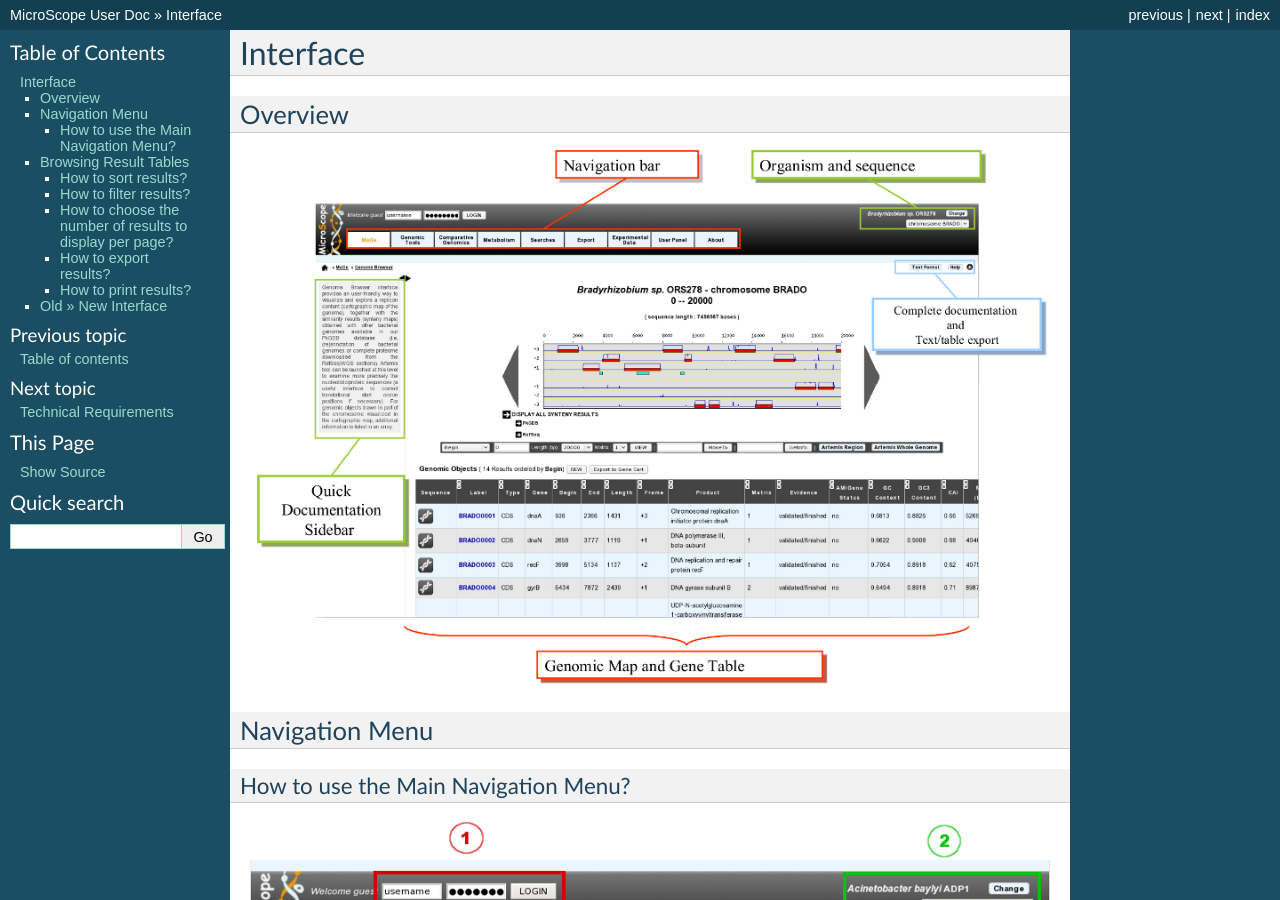
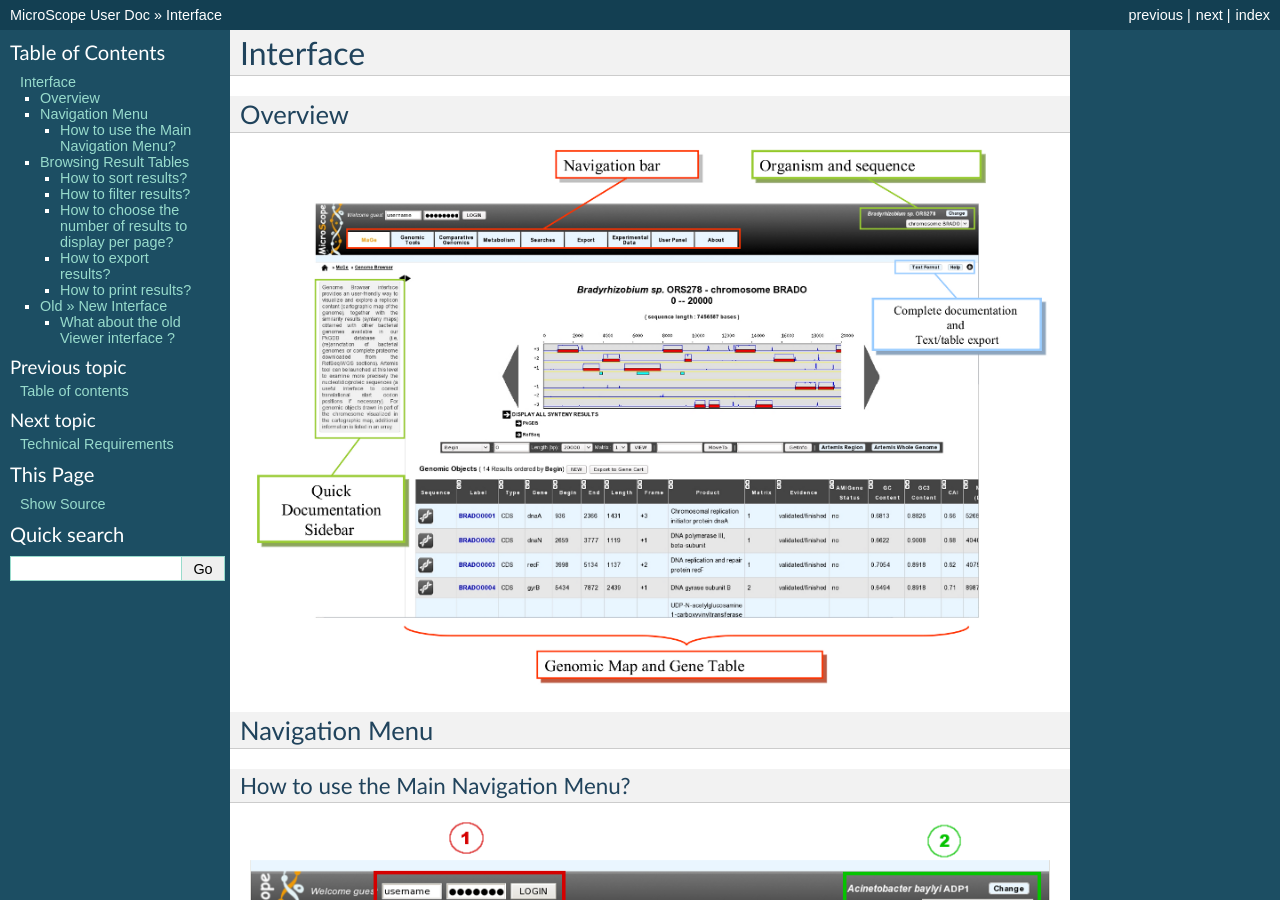
Before and after one commit to labgem/microscope-user-doc, a Sphinx documentation site: the page built from docs/content/overview/interface.rst, in a window 1280 px wide and 900 px high. Built offline with Sphinx 7.4.7, drawn with Linux system fonts in a browser that asks for light colours; formulas are drawn with MathJax 3; some of the changed text lies outside the part shown.

Commit message:
Update interface.rst

```diff
--- a/docs/content/overview/interface.rst
+++ b/docs/content/overview/interface.rst
@@ -109,14 +109,14 @@
 .. image:: img/img8.png
 
 
-====================
- Old » New Interface
-====================
+===================
+Old » New Interface
+===================
 
  The MicroScope interface changed on 3rd June 2010. Here are the tool correspondences between the old interface (developped and maintained between 2002 and May 2010) and the new one.
 
- What about the old Viewer interface ?
- -------------------------------------
+What about the old Viewer interface ?
+-------------------------------------
 
  .. image:: img/img8.png
 
```
